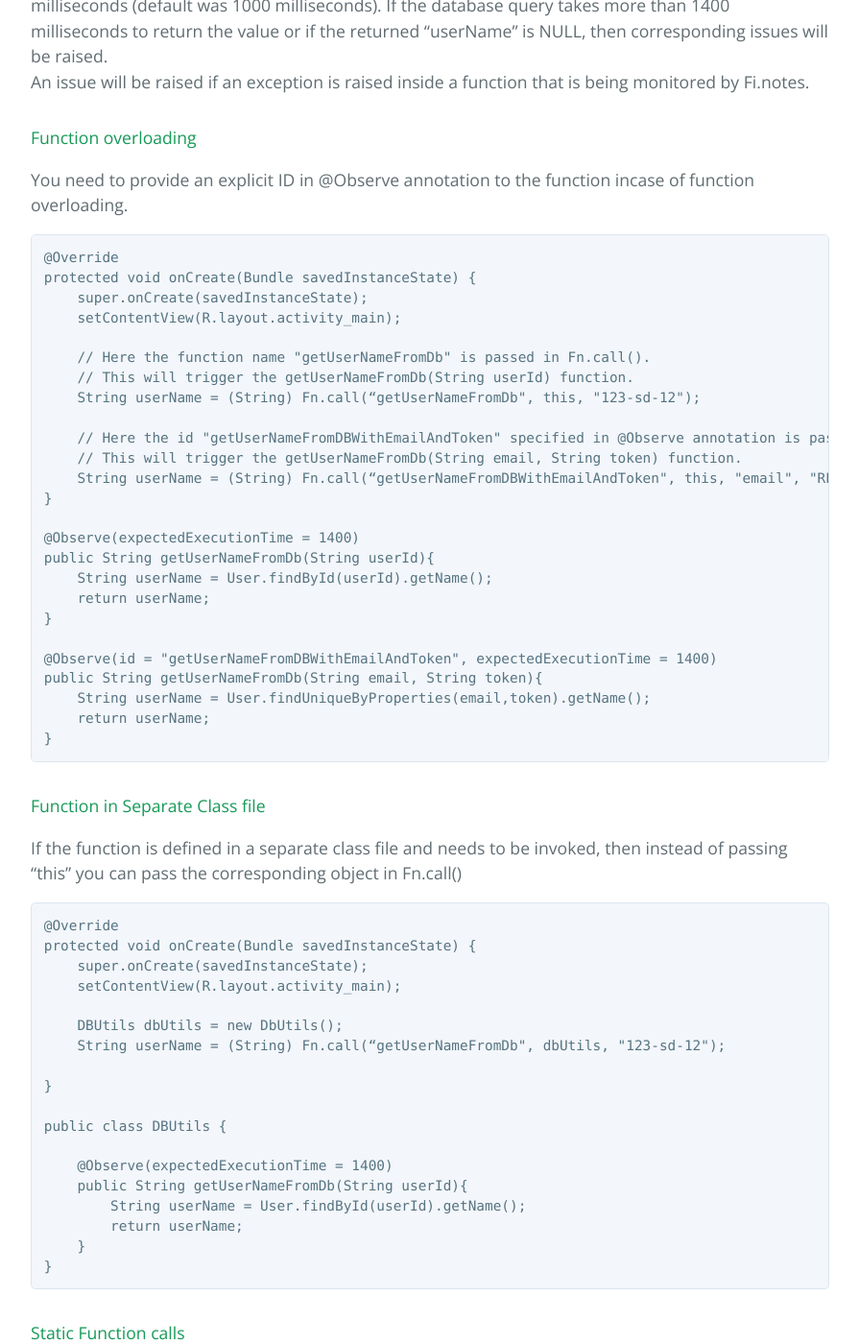
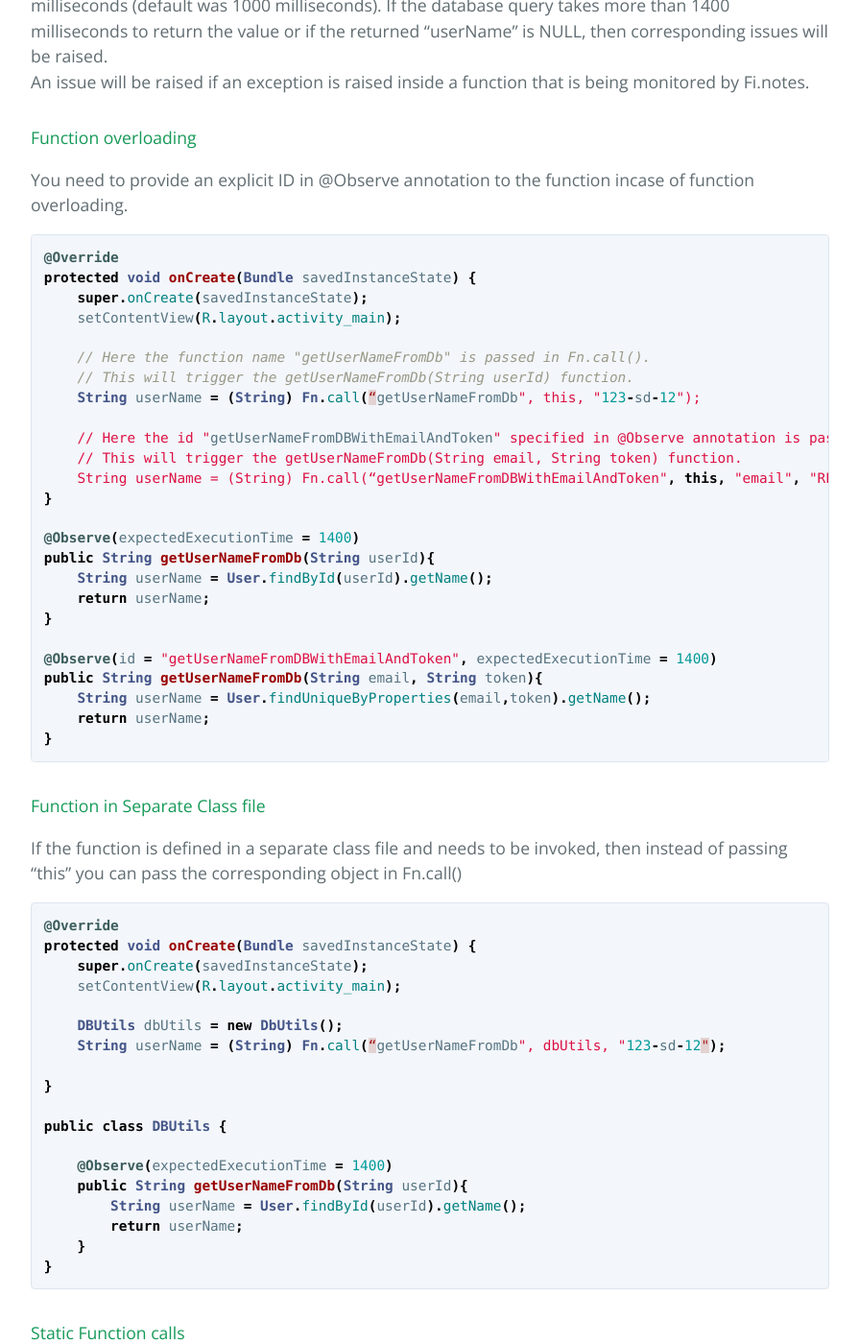
Before and after one commit to finotes/finotes.github.io, a Jekyll site: the page built from _posts/2018-01-19-android-java-docs.md, in a window 1280 px wide and 1400 px high, scrolled down 7597 px. Shown: the whole window at 96% size, without its empty margins (192-1087 px from the left). Built offline with Jekyll 4.4.1, drawn with Linux system fonts in a browser that asks for light colours; some of the changed text lies outside the part shown.

Commit message:
Update 2018-01-19-android-java-docs.md

````diff
--- a/_posts/2018-01-19-android-java-docs.md
+++ b/_posts/2018-01-19-android-java-docs.md
@@ -30,7 +30,7 @@ allprojects {
 
 Then in app level build.gradle
 
-```Gradle
+```gradle
 compile('com.finotes:finotescore:1.0@aar') {
     transitive = true;
 }
@@ -38,7 +38,7 @@ compile('com.finotes:finotescore:1.0@aar') {
 #### Progruard
 If you are using proguard in your release build, you need to add the following to your proguard-rules.pro file.
 
-```
+```gradle
 -keep class com.finotes.android.finotescore.* { *; }
 
 -keepclassmembers class * {
@@ -102,7 +102,7 @@ protected void onCreate(Bundle savedInstanceState){
 You need to use the custom OkHttp3Client() provided by Fi.notes in your network calls.
 
 
-```Java
+```java
     import com.finotes.android.finotescore.OkHttp3Client;
     ...
     ...
@@ -114,7 +114,7 @@ All network calls using custom OkHttp3Client() provided by Fi.notes, from your a
 
 ##### Volley
 In order to add OkHttp3Client to Volley, set the client to OkHttpStack().
-```Java
+```java
 OkHttp3Client client = new OkHttp3Client(new OkHttpClient.Builder()).build();
 RequestQueue mRequestQueue =
 	Volley.newRequestQueue(context,new OkHttpStack(client));
@@ -123,7 +123,7 @@ mRequestQueue.add(jsonObjReq);
 
 ##### Retrofit
 Adding OkHttp3Client to Retrofit is straight forward, Just call .client() in Retrofit.Builder()
-```Java
+```java
 OkHttp3Client client = new OkHttp3Client(new OkHttpClient.Builder()).build();
 Retrofit retrofit = new Retrofit.Builder()
 	.baseUrl(API_URL)
@@ -134,7 +134,7 @@ Retrofit retrofit = new Retrofit.Builder()
 
 ##### retryOnConnectionFailure
 ##### connectTimeout
-```Java
+```java
 OkHttpClient.Builder builder = new OkHttpClient.Builder()
 	.connectTimeout(15, TimeUnit.SECONDS)
 	.retryOnConnectionFailure(false);
@@ -145,7 +145,7 @@ OkHttp3Client  client = new OkHttp3Client(builder).build();
 Optionaly, you may add @Observe annotation to the same activity class (launcher Activity) where Fn.init() function was called.
 If launcher activity is annotated with @Observe, then only API calls to hosts listed in @Observe will be monitored.
 
-```Java
+```java
 @Observe(domains = {
         @Domain(hostName = "host.com"),
         @Domain(hostName = "p.anotherhost.com", timeOut = 8000)
@@ -169,7 +169,7 @@ Do note that specifing timeout will not interfere in any way with your network c
 
 When an issue is raised, inorder to get user screen flow for the current session, you need to extend your Activities and Fragments from ObservableActivity or ObservableFragment.
 
-```Java
+```java
 public class MainActivity extends AppCompatActivity {
 
 
@@ -218,7 +218,7 @@ Activity Trail
 
 Optionaly, You may extend your Application class from ObservableApplication. This will report any app level memory issues that may arise in your application.
 
-```Java
+```java
 public class BlogApplication extends Application {
     @Override
     public void onCreate() {
@@ -239,7 +239,7 @@ public class BlogApplication extends ObservableApplication {
 You may monitor function calls for return value, exceptions and execution delays using Fn.call() and @Observe annotation.
 A regular function call will be,
 
-```Java
+```java
 @Override
 protected void onCreate(Bundle savedInstanceState) {
     super.onCreate(savedInstanceState);
@@ -278,7 +278,7 @@ You can control all the above said parameters in @Observe annotation.
 
 ##### expectedExecutionTime
 
-```Java
+```java
 @Override
 protected void onCreate(Bundle savedInstanceState) {
     super.onCreate(savedInstanceState);
@@ -302,7 +302,7 @@ An issue will be raised if an exception is raised inside a function that is bein
 #### Function overloading
 
 You need to provide an explicit ID in @Observe annotation to the function incase of function overloading.
-```Java
+```java
 @Override
 protected void onCreate(Bundle savedInstanceState) {
     super.onCreate(savedInstanceState);
@@ -333,7 +333,7 @@ public String getUserNameFromDb(String email, String token){
 #### Function in Separate Class file
 
 If the function is defined in a separate class file and needs to be invoked, then instead of passing "this" you can pass the corresponding object in Fn.call()
-```Java
+```java
 @Override
 protected void onCreate(Bundle savedInstanceState) {
     super.onCreate(savedInstanceState);
@@ -358,7 +358,7 @@ public class DBUtils {
 
 For static functions, pass corresponding .class instead of object in Fn.call() to invoke static method.
 
-```Java
+```java
 public void onHttpCallCompleted(JSONObject httpResponseJSONObject) {
 
     long userTimestamp = (long) Fn.call(“getUserTimestampFromJSON", DBUtils.class, httpResponseJSONObject);
@@ -393,7 +393,7 @@ When user clicks on the facebook login button the login workflow will take the u
 ##### nextFunctionClass
 ##### expectedChainedExecutionTime
 
-```Java
+```java
 public class LoginActivity extends ObservableAppCompatActivity {
     @Override
     protected void onCreate(Bundle savedInstanceState){
@@ -468,7 +468,7 @@ Here in 'makeLoginApiCall' function, if it returns false, an issue will be raise
 
 ### Catch Global Exceptions.
 In-order to catch uncaught exceptions, You may use Fn.catchUnCaughtExceptions().
-```Java
+```java
 @Override
 protected void onCreate(Bundle savedInstanceState){
     super.onCreate(savedInstanceState);
@@ -482,7 +482,7 @@ protected void onCreate(Bundle savedInstanceState){
 
 ### Custom Exceptions
 You can report custom exceptions using the Fn.exception() API.
-```Java
+```java
 try {
     JSONObject jsonObject = new JSONObject();
     jsonObject.put("key","value");
@@ -493,7 +493,7 @@ try {
 
 ### Custom Issue
 You can report custom issues using the Fn.issue() API.
-```Java
+```java
 private void paymentCompleted(String userIdentifier, int type){
     //Handle post payment.
 }
@@ -506,11 +506,11 @@ private void paymentFailed(String userIdentifier, String reason){
 
 ### Listen for Issue
 You can listen for and access every issue in realtime using the Fn.listenForIssue() API.
-```
+```java
 Fn.listenForIssue(new IssueFoundListener() {
     @Override
     public void issueFound(IssueView issue) {
-       ….
+	  ….
 	  ….
 	  ….
     }
````
